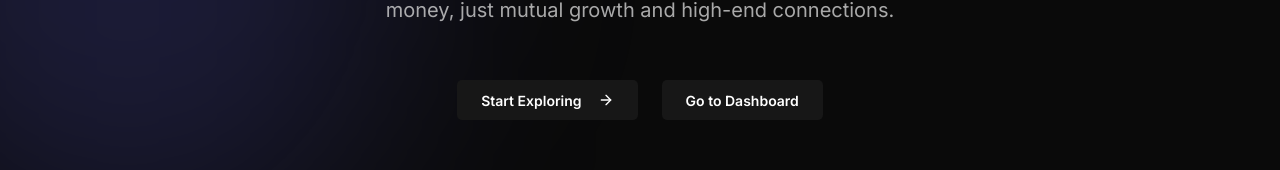
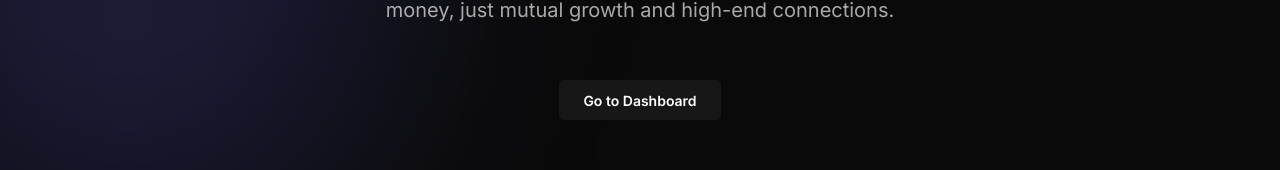
Before and after one commit to Ayushh-k/Skill-Swap, a Next.js app: page / in a window 1280 px wide. Shown: the part 556-726 px from the top of the page. Built offline with nearby package versions, Linux system fonts and the light colour scheme; no server answers.

Commit message:
Refactor: Remove redundant Explore button from landing page

```diff
--- a/src/app/page.tsx
+++ b/src/app/page.tsx
@@ -54,12 +54,6 @@ export default function Home() {
             </motion.p>
 
             <motion.div variants={itemVariants} className="flex flex-col sm:flex-row items-center justify-center gap-6 pt-6">
-              <Link href="/signup" className="w-full sm:w-auto">
-                <Button variant="premium" className="w-full sm:w-auto group">
-                  Start Exploring
-                  <ArrowRight className="ml-2 h-4 w-4 group-hover:translate-x-1 transition-transform" />
-                </Button>
-              </Link>
               <Link href="/dashboard" className="w-full sm:w-auto">
                 <Button variant="premium" className="w-full sm:w-auto">
                   Go to Dashboard
```
